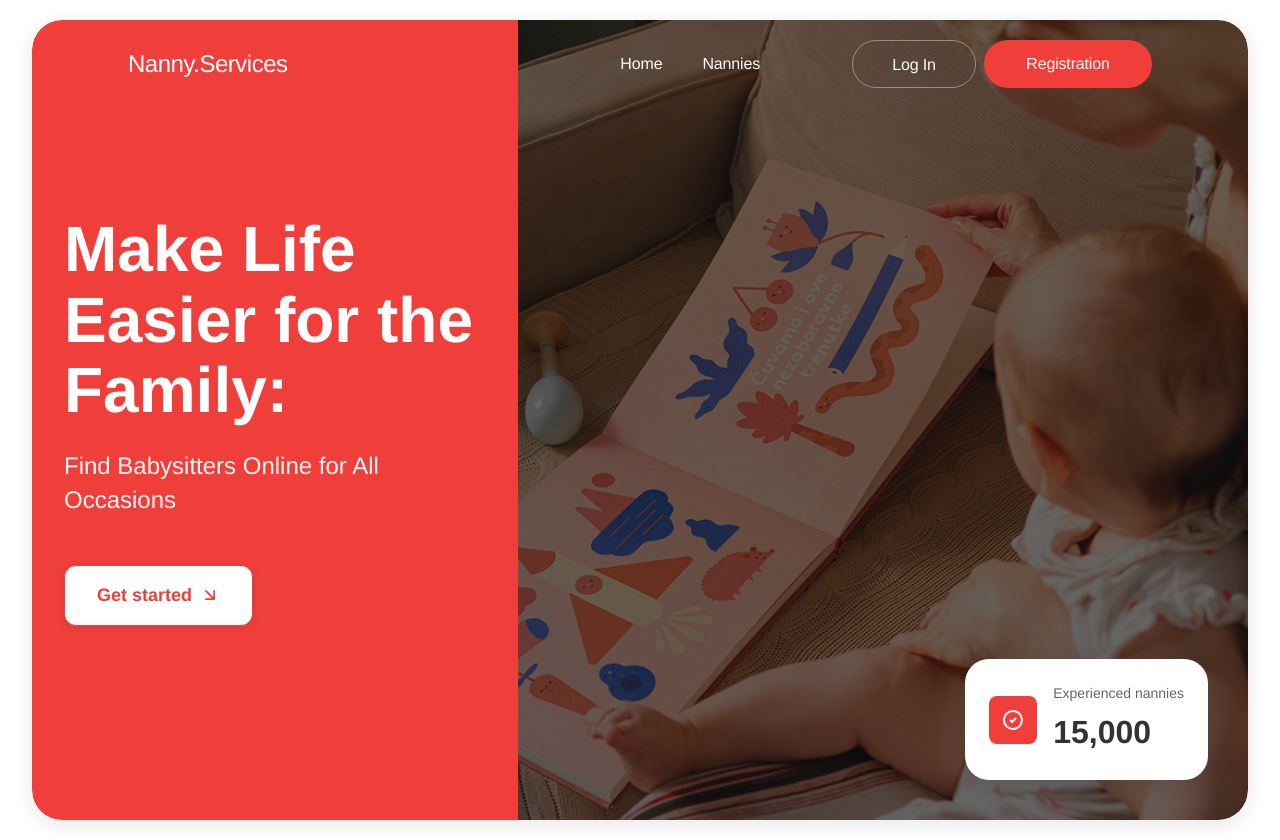
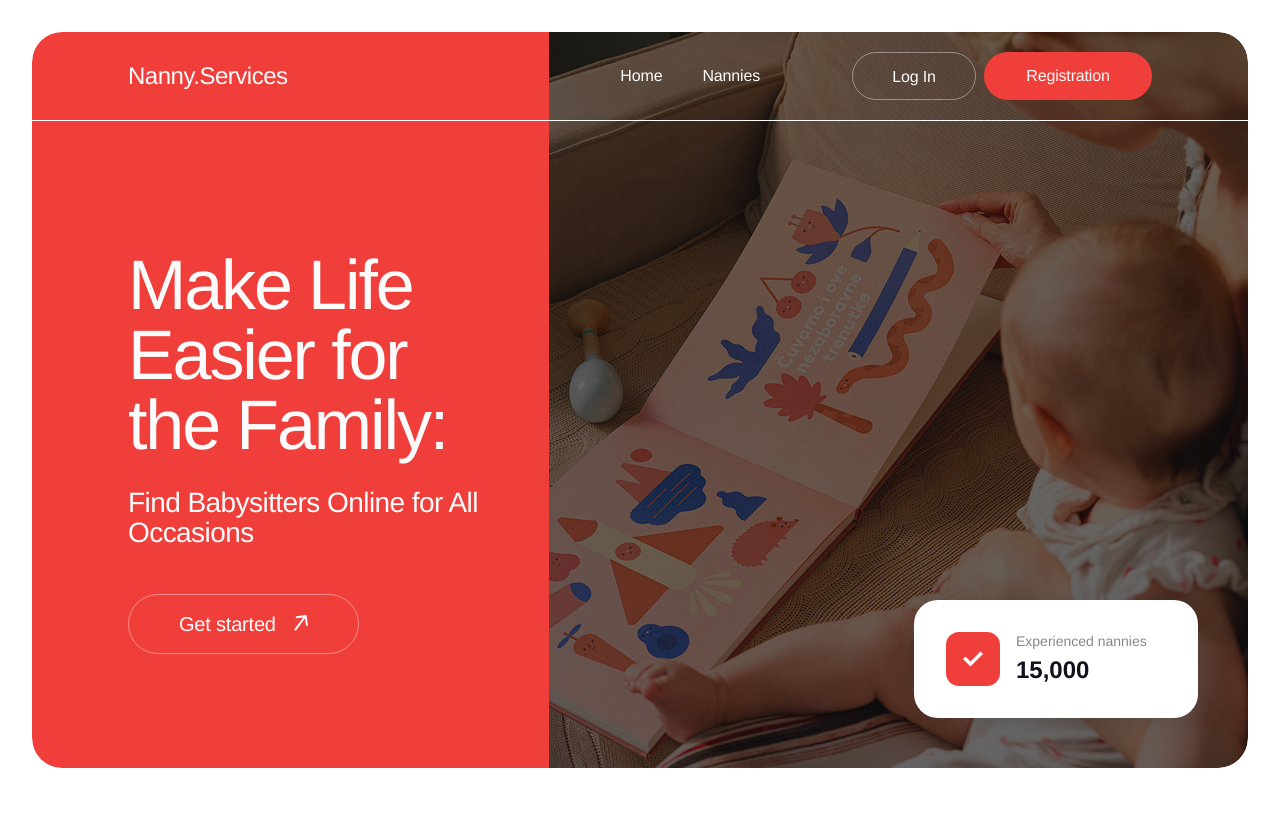
Before and after one commit to chasov-artem/Nanny.Services, a React (Vite) app: page / in a window 1280 px wide. After the commit the page ends 800 px from the top, so only its background shows below. Built offline with nearby package versions, Linux system fonts and the light colour scheme; no server answers.

Commit message:
styles: hero

```diff
--- a/src/components/Header/Header.module.css
+++ b/src/components/Header/Header.module.css
@@ -1,13 +1,14 @@
 .header {
   position: absolute;
-  top: 20px;
-  left: 50%;
-  transform: translateX(-50%);
+  top: 0;
+  left: 0;
+  right: 0;
   z-index: 100;
   width: 100%;
-  max-width: 1440px;
   box-sizing: border-box;
-  padding: 0 128px;
+  padding: 20px 96px;
+  border-bottom: 1px solid rgba(251, 251, 251, 0.4);
+  border-color: #fbfbfb;
 }
 
 .nav {
@@ -16,7 +17,6 @@
   display: flex;
   align-items: center;
   justify-content: space-between;
-  padding: 20px 0;
   font-family: var(--font-family);
   font-weight: 400;
   font-size: 16px;
--- a/src/components/Hero/Hero.jsx
+++ b/src/components/Hero/Hero.jsx
@@ -1,9 +1,13 @@
-import { Link } from 'react-router-dom';
-import styles from './Hero.module.css';
+import { Link } from "react-router-dom";
+import Header from "../Header/Header";
+import ArrowIcon from "../Icons/ArrowIcon";
+import CheckIcon from "../Icons/CheckIcon";
+import styles from "./Hero.module.css";
 
 const Hero = () => {
   return (
     <div className={styles.hero}>
+      <Header />
       <div className={styles.heroLeft}>
         <div className={styles.heroLeftContainer}>
           <div className={styles.heroContent}>
@@ -15,17 +19,7 @@ const Hero = () => {
             </p>
             <Link to="/nannies" className={styles.heroButton}>
               Get started
-              <svg
-                className={styles.heroButtonIcon}
-                viewBox="0 0 24 24"
-                fill="none"
-                stroke="currentColor"
-                strokeWidth="2"
-                strokeLinecap="round"
-                strokeLinejoin="round"
-              >
-                <path d="M5 12h14M12 5l7 7-7 7" />
-              </svg>
+              <ArrowIcon className={styles.heroButtonIcon} />
             </Link>
           </div>
         </div>
@@ -33,14 +27,7 @@ const Hero = () => {
       <div className={styles.heroRight}>
         <div className={styles.heroStatsCard}>
           <div className={styles.heroStatsIcon}>
-            <svg
-              viewBox="0 0 24 24"
-              fill="none"
-              stroke="currentColor"
-              strokeWidth="2"
-            >
-              <path d="M9 12l2 2 4-4m6 2a9 9 0 11-18 0 9 9 0 0118 0z" />
-            </svg>
+            <CheckIcon />
           </div>
           <div className={styles.heroStatsContent}>
             <p className={styles.heroStatsLabel}>Experienced nannies</p>
--- a/src/components/Hero/Hero.module.css
+++ b/src/components/Hero/Hero.module.css
@@ -1,26 +1,25 @@
 .hero {
-  min-height: 100vh;
   display: flex;
   position: relative;
   overflow: hidden;
-  max-width: 1440px;
+  width: 100%;
+  max-width: 1376px;
   margin: 0 auto;
   border-radius: 30px;
-  margin-top: 20px;
-  margin-bottom: 20px;
-  box-shadow: 0 4px 20px rgba(0, 0, 0, 0.1);
 }
 
 .heroLeft {
-  flex: 0 0 40%;
-  background-color: #F03F3B;
+  flex: 1;
+  height: 736px;
+  background-color: #f03f3b;
   display: flex;
   flex-direction: column;
   justify-content: center;
-  padding: 60px 32px;
+  padding: 251px 64px 163px 96px;
   position: relative;
   z-index: 1;
   border-radius: 30px 0 0 30px;
+  min-width: 0;
 }
 
 .heroLeftContainer {
@@ -30,59 +29,63 @@
 }
 
 .heroContent {
-  max-width: 500px;
+  max-width: 517px;
 }
 
 .heroTitle {
-  font-size: 64px;
-  font-weight: 700;
-  color: white;
-  margin: 0 0 24px 0;
-  line-height: 1.1;
+  font-family: var(--font-family);
+  font-weight: 500;
+  font-size: 70px;
+  line-height: 100%;
+  letter-spacing: -0.03em;
+  color: #fbfbfb;
+  margin-bottom: 28px;
 }
 
 .heroSubtitle {
-  font-size: 24px;
-  color: white;
-  margin: 0 0 48px 0;
-  line-height: 1.4;
-  opacity: 0.95;
+  font-family: var(--font-family);
+  font-weight: 400;
+  font-size: 28px;
+  line-height: 107%;
+  letter-spacing: -0.02em;
+  color: #fbfbfb;
+  margin-bottom: 64px;
 }
 
 .heroButton {
-  display: inline-flex;
-  align-items: center;
-  gap: 8px;
-  padding: 16px 32px;
-  background-color: white;
-  color: #F03F3B;
-  text-decoration: none;
-  border-radius: 12px;
-  font-size: 18px;
-  font-weight: 600;
-  border: 1px solid #F03F3B;
-  transition: all 0.3s;
-  box-shadow: 0 2px 8px rgba(0, 0, 0, 0.1);
+  border: 1px solid rgba(251, 251, 251, 0.4);
+  border-radius: 30px;
+  padding: 18px 50px;
+  width: 230px;
+  height: 60px;
+  font-family: var(--font-family);
+  font-weight: 500;
+  font-size: 20px;
+  line-height: 120%;
+  letter-spacing: -0.01em;
+  color: #fbfbfb;
 }
 
 .heroButton:hover {
   transform: translateY(-2px);
   box-shadow: 0 4px 12px rgba(0, 0, 0, 0.15);
-  background-color: #FFF5F5;
+  background-color: #fff5f5;
 }
 
 .heroButtonIcon {
-  width: 20px;
-  height: 20px;
+  width: 14px;
+  height: 16px;
   display: inline-block;
-  transform: rotate(45deg);
+  margin-left: 18px;
+  flex-shrink: 0;
 }
 
 .heroRight {
-  flex: 0 0 60%;
+  width: 699px;
+  height: 736px;
   position: relative;
   background: linear-gradient(135deg, #f5f5f5 0%, #e0e0e0 100%);
-  background-image: url('/hero.png');
+  background-image: url("/hero.png");
   background-size: cover;
   background-position: center;
   display: flex;
@@ -90,10 +93,11 @@
   justify-content: center;
   overflow: hidden;
   border-radius: 0 30px 30px 0;
+  flex-shrink: 0;
 }
 
 .heroRight::before {
-  content: '';
+  content: "";
   position: absolute;
   top: 0;
   left: 0;
@@ -105,24 +109,25 @@
 
 .heroStatsCard {
   position: absolute;
-  bottom: 40px;
-  right: 40px;
+  bottom: 50px;
+  right: 50px;
   background: white;
   border-radius: 24px;
-  padding: 24px;
+  padding: 32px;
   box-shadow: 0 4px 20px rgba(0, 0, 0, 0.1);
   display: flex;
   align-items: center;
   gap: 16px;
-  max-width: 280px;
+  width: 284px;
+  height: 118px;
   z-index: 10;
 }
 
 .heroStatsIcon {
-  width: 48px;
-  height: 48px;
-  background-color: #F03F3B;
-  border-radius: 8px;
+  width: 54px;
+  height: 54px;
+  background-color: #f03f3b;
+  border-radius: 13px;
   display: flex;
   align-items: center;
   justify-content: center;
@@ -130,9 +135,8 @@
 }
 
 .heroStatsIcon svg {
-  width: 24px;
-  height: 24px;
-  color: white;
+  width: 30px;
+  height: 30px;
 }
 
 .heroStatsContent {
@@ -140,16 +144,17 @@
 }
 
 .heroStatsLabel {
+  font-family: var(--font-family);
+  font-weight: 400;
   font-size: 14px;
-  color: #666;
-  margin: 0 0 4px 0;
+  color: rgba(17, 16, 28, 0.5);
 }
 
 .heroStatsNumber {
-  font-size: 32px;
+  font-family: var(--font-family);
   font-weight: 700;
-  color: #333;
-  margin: 0;
+  font-size: 24px;
+  color: #11101c;
 }
 
 @media (max-width: 1024px) {
--- /dev/null
+++ b/src/components/Icons/ArrowIcon.jsx
@@ -0,0 +1,19 @@
+import React from 'react';
+
+const ArrowIcon = ({ className, fill = '#fbfbfb' }) => {
+  return (
+    <svg
+      className={className}
+      viewBox="0 0 28 32"
+      fill="none"
+      xmlns="http://www.w3.org/2000/svg"
+    >
+      <path
+        fill={fill}
+        d="M25.243 1.722c-0.154-1.094-1.165-1.856-2.259-1.702l-17.825 2.505c-1.094 0.154-1.856 1.165-1.702 2.259s1.165 1.856 2.259 1.702l15.844-2.227 2.227 15.844c0.154 1.094 1.165 1.856 2.259 1.702s1.856-1.165 1.702-2.259l-2.505-17.825zM3.194 31.955l21.665-28.751-3.195-2.407-21.665 28.751 3.195 2.407z"
+      />
+    </svg>
+  );
+};
+
+export default ArrowIcon;
--- /dev/null
+++ b/src/components/Icons/CheckIcon.jsx
@@ -0,0 +1,19 @@
+import React from 'react';
+
+const CheckIcon = ({ className, fill = '#fbfbfb' }) => {
+  return (
+    <svg
+      className={className}
+      viewBox="0 0 32 32"
+      fill="none"
+      xmlns="http://www.w3.org/2000/svg"
+    >
+      <path
+        fill={fill}
+        d="M8 13.333l-2.667 2.667 8 8 13.333-13.333-2.667-2.667-10.667 10.667-5.333-5.333z"
+      />
+    </svg>
+  );
+};
+
+export default CheckIcon;
--- a/src/components/Layout/Layout.css
+++ b/src/components/Layout/Layout.css
@@ -2,143 +2,5 @@
   min-height: 100vh;
   display: flex;
   flex-direction: column;
+  padding: 32px;
 }
-
-.layout-header {
-  background-color: #F03F3B;
-  box-shadow: 0 2px 4px rgba(0, 0, 0, 0.1);
-  position: sticky;
-  top: 0;
-  z-index: 100;
-}
-
-.layout-nav {
-  max-width: 1440px;
-  margin: 0 auto;
-  padding: 20px 32px;
-  display: flex;
-  align-items: center;
-  justify-content: space-between;
-  gap: 2rem;
-}
-
-.layout-logo {
-  font-size: 24px;
-  font-weight: 700;
-  color: white;
-  text-decoration: none;
-}
-
-.layout-links {
-  display: flex;
-  gap: 32px;
-  flex: 1;
-  justify-content: center;
-  align-items: center;
-}
-
-.layout-link {
-  color: white;
-  text-decoration: none;
-  font-weight: 500;
-  font-size: 16px;
-  transition: opacity 0.2s;
-  position: relative;
-  padding: 4px 0;
-}
-
-.layout-link:hover {
-  opacity: 0.8;
-}
-
-.layout-link.active::after {
-  content: '';
-  position: absolute;
-  bottom: -4px;
-  left: 50%;
-  transform: translateX(-50%);
-  width: 8px;
-  height: 8px;
-  background-color: white;
-  border-radius: 50%;
-}
-
-.layout-auth {
-  display: flex;
-  align-items: center;
-  gap: 16px;
-}
-
-.layout-user {
-  color: white;
-  font-size: 16px;
-  font-weight: 500;
-  display: flex;
-  align-items: center;
-  gap: 8px;
-}
-
-.layout-user::before {
-  content: '👤';
-  font-size: 20px;
-}
-
-.layout-button {
-  padding: 8px 20px;
-  background-color: #F03F3B;
-  color: white;
-  border: none;
-  border-radius: 12px;
-  cursor: pointer;
-  font-weight: 500;
-  font-size: 16px;
-  transition: background-color 0.2s;
-}
-
-.layout-button:hover {
-  background-color: #d83531;
-}
-
-.loading {
-  display: flex;
-  align-items: center;
-  justify-content: center;
-  min-height: 100vh;
-  font-size: 1.2rem;
-}
-
-.layout-main {
-  flex: 1;
-  max-width: 1440px;
-  width: 100%;
-  margin: 0 auto;
-  padding: 32px;
-  background-color: #2a2a2a;
-  min-height: calc(100vh - 80px);
-}
-
-.layout-main-full {
-  flex: 1;
-  width: 100%;
-  padding: 0 32px;
-  max-width: 1440px;
-  margin: 0 auto;
-}
-
-@media (max-width: 768px) {
-  .layout-nav {
-    flex-direction: column;
-    gap: 1rem;
-  }
-
-  .layout-links {
-    flex-direction: column;
-    gap: 0.5rem;
-    width: 100%;
-  }
-
-  .layout-auth {
-    width: 100%;
-    justify-content: space-between;
-  }
-}
--- a/src/pages/Home/Home.jsx
+++ b/src/pages/Home/Home.jsx
@@ -1,12 +1,8 @@
-import Header from "../../components/Header/Header";
 import Hero from "../../components/Hero/Hero";
 
 const Home = () => {
   return (
-    <>
-      <Header />
-      <Hero />
-    </>
+    <Hero />
   );
 };
 
```
Also changed, not shown: public/icons/arrow.svg (added).
